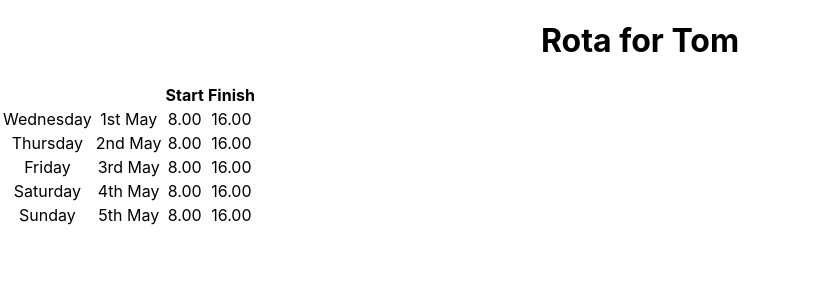
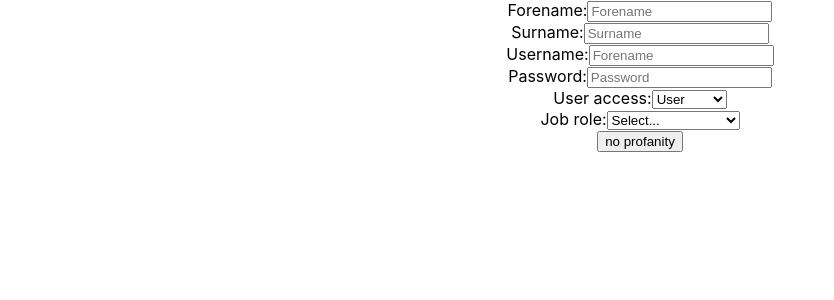
Before and after one commit to kookydev/cloc.io, a React (Create React App) app in the folder client/: page / in a window 1280 px wide. Shown: the top 300 px of the page, without its empty margins (0-834 px from the left). Built offline with nearby package versions, Linux system fonts and the light colour scheme.

Commit message:
Regitration is completed via web form

```diff
--- a/client/src/App.js
+++ b/client/src/App.js
@@ -1,14 +1,50 @@
-import React, { Component } from 'react';
-import TimeTable from './components/user/Rota_Timesheet/TimeTable';
-import './App.css';
+import React, { Component } from "react";
+// import TimeTable from "./components/user/Rota_Timesheet/TimeTable";
+// import Login from "./components/user/LogIn/Login";
+import AddUser from './components/user/AddUser/AddUser';
+import "./App.css";
 
 class App extends Component {
-  state={currentUser:2}
+  state = {
+      forename: null,
+      surname: null,
+      username: null,
+      password: null,
+      auth_lvl: 2,
+      job_role: null
+    };
+
+  createUser = () => {
+    return fetch(`http://localhost:5000/user`, {
+      method: "post",
+      headers: {
+        "Content-type": "application/json"
+      },
+      body: JSON.stringify({
+        forename: this.state.forename,
+        surname: this.state.surname,
+        username: this.state.username,
+        password: this.state.password,
+        auth_lvl: this.state.auth_lvl,
+        job_role: this.state.job_role
+      })
+    });
+  };
+
+  handleChange = event => {
+    this.setState({ [event.target.id]: event.target.value });
+  };
+
+  handleSubmit = (event) => {
+    event.prevventDefault();
+  }
+
   render() {
     return (
       <div className="App">
-              <TimeTable userid={this.state.currentUser}/>
-
+        {/* <TimeTable userid={this.state.currentUser} /> */}
+        {/* <Login handleChange={this.handleChange} handleSubmit={this.handleSubmit}/> */}
+        <AddUser handleChange={this.handleChange} handleSubmit={this.handleSubmit} createUser={this.createUser} value={this.state.value}/>
       </div>
     );
   }
--- /dev/null
+++ b/client/src/components/user/AddUser/AddUser.jsx
@@ -0,0 +1,65 @@
+import React from "react";
+
+const AddUser = props => {
+  return (
+    <div>
+      <form onSubmit={props.handleSubmit}>
+        Forename:
+        <input
+          placeholder="Forename"
+          name="forename"
+          id="forename"
+          value={props.value}
+          onChange={props.handleChange}
+        />
+        <br />
+        Surname:
+        <input
+          placeholder="Surname"
+          name="surname"
+          id="surname"
+          value={props.value}
+          onChange={props.handleChange}
+        />
+        <br />
+        Username:
+        <input
+          placeholder="Forename"
+          name="username"
+          id="username"
+          value={props.value}
+          onChange={props.handleChange}
+        />
+        <br />
+        Password:
+        <input
+          type="password"
+          placeholder="Password"
+          name="password"
+          id="password"
+          value={props.value}
+          onChange={props.handleChange}
+        />
+        <br />
+        User access:
+        <select>
+          <option value="1">User</option>
+          <option value="2">Manager</option>
+          <option value="3">Admin</option>
+        </select>
+        <br />
+        Job role:
+        <select id="job_role" value={props.value} onChange={props.handleChange}>
+          <option value="default">Select...</option>
+          <option value="programmer">Programmer</option>
+          <option value="pa">Personal Assistant</option>
+          <option value="tester">Tester</option>
+        </select>
+        <br />
+        <button onClick={props.createUser}>no profanity</button>
+      </form>
+    </div>
+  );
+};
+
+export default AddUser;
```
Also changed, not shown: client/src/components/user/LogIn/Login.jsx (+44 -4 lines), 1 other file (tests, documents, lock files or other folders).
